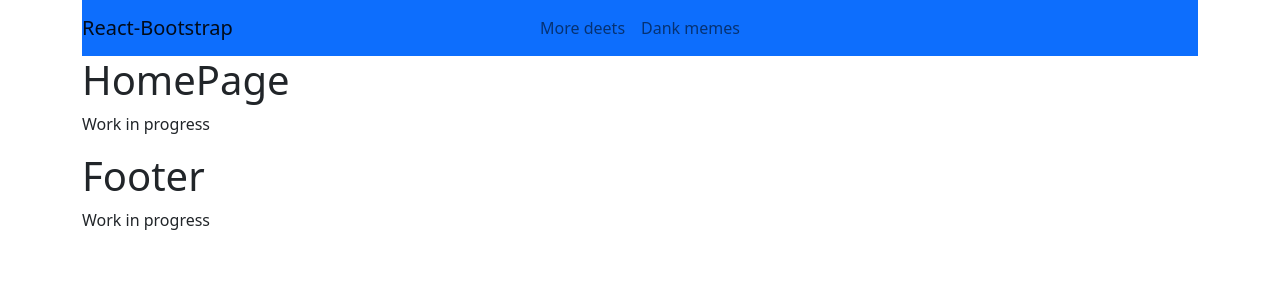
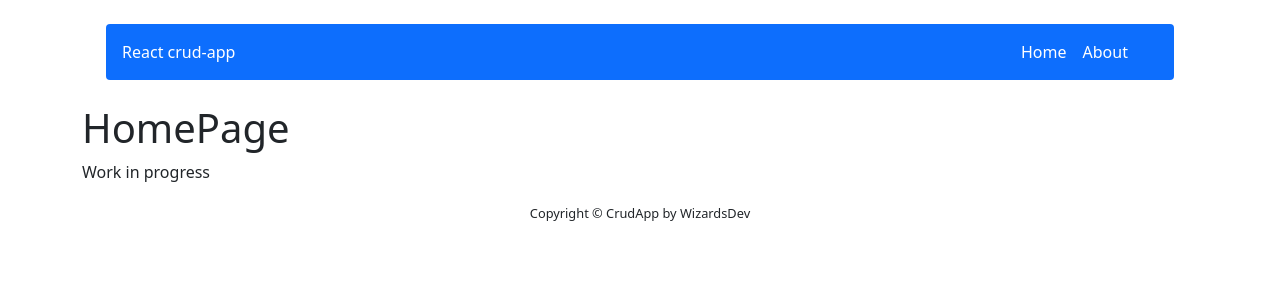
Before and after one commit to Krooll/crud-react, a React (Create React App) app: page / in a window 1280 px wide. Shown: the top 300 px of the page. Built offline with nearby package versions, Linux system fonts and the light colour scheme.

Commit message:
Made navbar in header catalog and footer in footercatalog

```diff
--- a/src/components/views/Footer/Footer.js
+++ b/src/components/views/Footer/Footer.js
@@ -2,9 +2,8 @@ import styles from './Footer.module.scss';
 
 const Footer = () => {
     return(
-        <div>
-            <h1>Footer</h1>
-            <p>Work in progress</p>
+        <div className={styles.footer}>
+            <p>Copyright © CrudApp by WizardsDev</p>
         </div>
     );
 };
--- a/src/components/views/Footer/Footer.module.scss
+++ b/src/components/views/Footer/Footer.module.scss
@@ -0,0 +1,7 @@
+.footer {
+    margin: 20px 0;
+    height: 30px;
+    width: 100%;
+    font-size: 0.8rem;
+    text-align: center;
+}
--- a/src/components/views/Header/Header.js
+++ b/src/components/views/Header/Header.js
@@ -1,20 +1,21 @@
 import styles from './Header.module.scss';
 import { Navbar, Col, Nav } from 'react-bootstrap';
+import { NavLink } from 'react-router-dom';
 
 const Header = () => {
     return(
-        <Navbar collapseOnSelect expand="lg" bg='primary' className={styles.navBar}>
-                <Col>
-                    <Navbar.Brand href="#home">React-Bootstrap</Navbar.Brand>
+        <Navbar collapseOnSelect expand="lg" bg='primary' className='rounded m-4'>
+                <Col xs={10} md={8} lg={10}>
+                    <Nav.Link as={NavLink} to="/"><p className={styles.text}>React crud-app</p></Nav.Link>
                 </Col>
                 <Navbar.Toggle aria-controls="responsive-navbar-nav" />
                 <Navbar.Collapse id="responsive-navbar-nav">
-                    <Nav>
-                        <Nav.Link >More deets</Nav.Link>
-                        <Nav.Link eventKey={2} href="#memes">
-                        Dank memes
-                        </Nav.Link>
+                    <Col className={styles.test}>
+                    <Nav className="me-auto">
+                        <Nav.Link as={NavLink} to="/"><p className={styles.text}>Home</p></Nav.Link>
+                        <Nav.Link as={NavLink} to="/about"><p className={styles.text}>About</p></Nav.Link>
                     </Nav>
+                    </Col>
                 </Navbar.Collapse>
         </Navbar>
     );
--- a/src/components/views/Header/Header.module.scss
+++ b/src/components/views/Header/Header.module.scss
@@ -1,5 +1,14 @@
-.navBar {
-    display: flex;
-    justify-content: space-between;
+.text {
+    height: auto;
+    width: auto;
+    margin: 0;
+    padding: 0;
     color: white;
+    font-size: 1rem;
 }
+
+.test {
+    height: auto;
+    width: 150px;
+    margin-left: 17px;
+}
```
